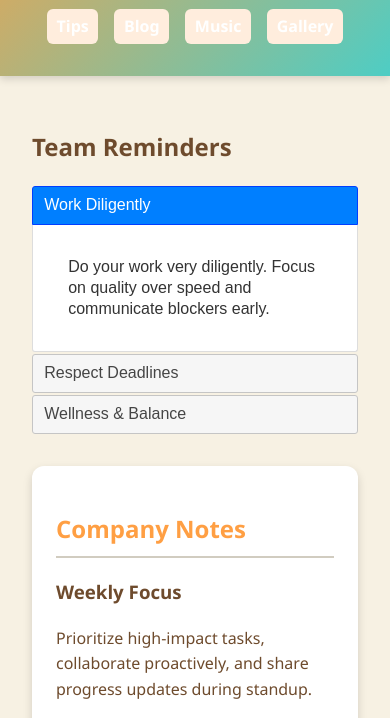
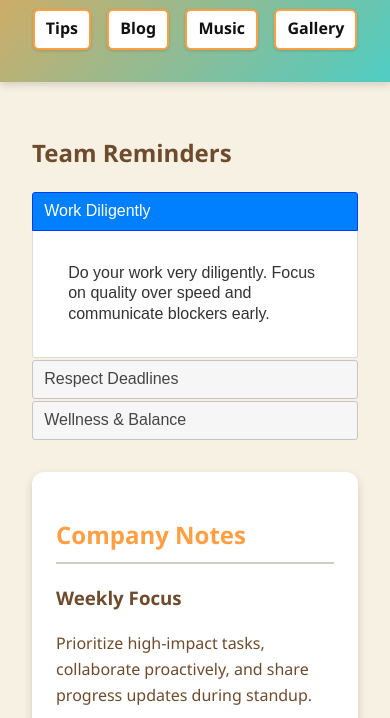
Before and after one commit to stkwiatk/598final, a website: page index.html in a window 390 px wide. Shown: the part 181-899 px from the top of the page. Drawn offline with nearby package versions, Linux system fonts and the light colour scheme; no server answers.

Commit message:
trying to fix the irresponsive piece of shit

```diff
--- a/index.html
+++ b/index.html
@@ -106,13 +106,7 @@
 
   <footer>
     <p>&copy; <span data-i18n="brand.title">Leisure Co.</span></p>
-    <div class="prefs">
-      <div class="api-override">
-        <label for="api-override" data-i18n="api.label">API URL:</label>
-        <input type="url" id="api-override" placeholder="https://your-postman-mock.example" />
-        <button id="save-api" type="button" data-i18n="api.button">Use API</button>
-      </div>
-    </div>
+    <!-- Removed API override UI for GitHub Pages simplicity -->
   </footer>
 
 </body>
--- a/main.js
+++ b/main.js
@@ -29,48 +29,32 @@ $(function () {
     localStorage.setItem('rc_theme_mode', nextMode);
   });
 
-  const apiOverrideInput = $('#api-override');
-  const apiOverrideBtn = $('#save-api');
-  const storedApiOverride = localStorage.getItem('rc_api_override');
-  if (storedApiOverride) apiOverrideInput.val(storedApiOverride);
-  apiOverrideBtn.on('click', function () {
-    const url = (apiOverrideInput.val() || '').trim();
-    if (url) localStorage.setItem('rc_api_override', url); else localStorage.removeItem('rc_api_override');
-    fetchKLove(true);
-  });
+  // Removed API override UI for GitHub Pages simplicity
 
-  // Language switching (i18n)
+  // Language switching (inline dictionaries to avoid fetch issues on GitHub Pages)
   const langSelect = $('#lang');
-  const storedLang = localStorage.getItem('rc_lang') || 'en';
-  langSelect.val(storedLang);
-
+  const I18N = {
+    en: { brand:{title:'Leisure Co.',tagline:'Company leisure page: music, reminders, and whereabouts.'}, nav:{tips:'Tips',blog:'Blog',music:'Music',gallery:'Gallery'}, lang:{label:'Language:'}, reminders:{ title:'Team Reminders', diligence:{title:'Work Diligently',text:'Do your work very diligently. Focus on quality over speed and communicate blockers early.'}, deadlines:{title:'Respect Deadlines',text:'Plan ahead, break tasks into milestones, and keep stakeholders informed to meet delivery dates.'}, wellness:{title:'Wellness & Balance',text:'Take regular breaks, hydrate, and maintain a healthy work-life balance for sustained productivity.'}}, blog:{ title:'Company Notes', weekly:{title:'Weekly Focus',text:'Prioritize high-impact tasks, collaborate proactively, and share progress updates during standup.'}, culture:{title:'Team Culture',text:'Support peers and maintain a friendly, constructive environment.'}}, music:{now:'Now Playing',last:'Last Played'}, gallery:{title:'Employee Whereabouts'}, api:{label:'API URL:',button:'Use API'} },
+    es: { brand:{title:'Leisure Co.',tagline:'Página de ocio de la empresa: música, recordatorios y paraderos.'}, nav:{tips:'Consejos',blog:'Blog',music:'Música',gallery:'Galería'}, lang:{label:'Idioma:'}, reminders:{ title:'Recordatorios del equipo', diligence:{title:'Trabaja con diligencia',text:'Haz tu trabajo con mucha diligencia. Prioriza la calidad sobre la velocidad y comunica bloqueos pronto.'}, deadlines:{title:'Respeta los plazos',text:'Planifica con antelación, divide tareas en hitos e informa a las partes interesadas para cumplir fechas.'}, wellness:{title:'Bienestar y equilibrio',text:'Toma descansos regulares, hidrátate y mantén un equilibrio saludable entre trabajo y vida.'}}, blog:{ title:'Notas de la empresa', weekly:{title:'Enfoque semanal',text:'Prioriza tareas de alto impacto, colabora proactivamente y comparte avances en el standup.'}, culture:{title:'Cultura de equipo',text:'Apoya a tus compañeros y mantén un entorno amigable y constructivo.'}}, music:{now:'Reproduciendo ahora',last:'Últimas reproducidas'}, gallery:{title:'Paraderos de empleados'}, api:{label:'URL de la API:',button:'Usar API'} },
+    hr: { brand:{title:'Leisure Co.',tagline:'Stranica za slobodno vrijeme: glazba, podsjetnici i lokacije.'}, nav:{tips:'Savjeti',blog:'Blog',music:'Glazba',gallery:'Galerija'}, lang:{label:'Jezik:'}, reminders:{ title:'Tim podsjetnici', diligence:{title:'Radite marljivo',text:'Radite vrlo marljivo. Dajte prednost kvaliteti nad brzinom i rano komunicirajte blokade.'}, deadlines:{title:'Poštujte rokove',text:'Planirajte unaprijed, podijelite zadatke na prekretnice i obavještavajte dionike kako biste ispunili rokove.'}, wellness:{title:'Zdravlje i ravnoteža',text:'Uzimajte redovite pauze, hidrirajte se i održavajte zdravu ravnotežu između posla i života.'}}, blog:{ title:'Bilješke tvrtke', weekly:{title:'Tjedni fokus',text:'Prioritet dajte zadacima velikog utjecaja, surađujte proaktivno i dijelite napredak na dnevnim sastancima.'}, culture:{title:'Tim kultura',text:'Podržavajte kolege i održavajte prijateljsko, konstruktivno okruženje.'}}, music:{now:'Sada svira',last:'Zadnje reproducirano'}, gallery:{title:'Lokacije zaposlenika'}, api:{label:'API URL:',button:'Koristi API'} },
+    ja: { brand:{title:'Leisure Co.',tagline:'会社のレジャーページ：音楽、リマインダー、所在情報。'}, nav:{tips:'ヒント',blog:'ブログ',music:'音楽',gallery:'ギャラリー'}, lang:{label:'言語:'}, reminders:{ title:'チームのリマインダー', diligence:{title:'勤勉に働く',text:'非常に勤勉に仕事をしましょう。速度より品質を重視し、課題は早めに共有します。'}, deadlines:{title:'締め切りを守る',text:'事前に計画し、タスクをマイルストーンに分割し、関係者に情報共有して締め切りを守ります。'}, wellness:{title:'健康とバランス',text:'定期的に休憩を取り、水分補給をし、健全なワークライフバランスを保ちましょう。'}}, blog:{ title:'会社ノート', weekly:{title:'今週の注力',text:'影響の大きいタスクを優先し、積極的に協力し、スタンドアップで進捗を共有します。'}, culture:{title:'チーム文化',text:'仲間を支援し、友好的で建設的な環境を維持します。'}}, music:{now:'再生中',last:'最近再生'}, gallery:{title:'従業員の所在'}, api:{label:'API URL:',button:'APIを使用'} }
+  };
   function applyTranslations(dict) {
     $('[data-i18n]').each(function () {
       const key = $(this).data('i18n');
       const parts = key.split('.');
       let cur = dict;
-      for (let p of parts) {
-        if (cur && typeof cur === 'object' && p in cur) cur = cur[p]; else { cur = null; break; }
-      }
-      if (typeof cur === 'string') {
-        $(this).text(cur);
-      }
+      for (let p of parts) { if (cur && typeof cur === 'object' && p in cur) cur = cur[p]; else { cur = null; break; } }
+      if (typeof cur === 'string') $(this).text(cur);
     });
   }
-
-  function loadLang(code) {
-    const url = `./data/i18n/${code}.json`;
-    return fetch(url)
-      .then(r => { if (!r.ok) throw new Error('lang not found'); return r.json(); })
-      .then(applyTranslations)
-      .catch(() => {});
-  }
-
-  loadLang(storedLang);
+  const storedLang = localStorage.getItem('rc_lang') || 'en';
+  langSelect.val(storedLang);
+  applyTranslations(I18N[storedLang] || I18N.en);
   langSelect.on('change', function () {
     const code = $(this).val();
     localStorage.setItem('rc_lang', code);
-    loadLang(code);
+    applyTranslations(I18N[code] || I18N.en);
   });
 
   const lastPlayedEl = $('#last-played');
@@ -126,6 +110,8 @@ $(function () {
     }
     const override = getOverride();
     const chain = [];
+    // Prefer mock on GitHub Pages to ensure content loads
+    chain.push(mockUrl);
     if (override) chain.push(override);
     chain.push(
       proxyUrl,
@@ -134,7 +120,7 @@ $(function () {
       'https://api.allorigins.win/raw?url=' + encodeURIComponent(liveUrl),
       'https://cors.isomorphic-git.org/' + liveUrl,
       'https://thingproxy.freeboard.io/fetch/' + liveUrl,
-      mockUrl
+      // mock already first
     );
     (function next(i) {
       if (i >= chain.length) { nowTitleEl.text('Error loading K-Love'); return; }
--- a/vibes.css
+++ b/vibes.css
@@ -69,14 +69,15 @@ header {
   gap: 1rem;
 }
 .site-nav a {
-  color: #fff;
-  font-weight: 600;
+  color: #111;
+  font-weight: 700;
   text-decoration: none;
-  padding: 0.3rem 0.6rem;
+  padding: 0.35rem 0.7rem;
   border-radius: 6px;
-  background: rgba(255,255,255,0.15);
+  background: #fff;
+  box-shadow: 0 1px 3px var(--shadow);
 }
-.site-nav a:hover { background: rgba(255,255,255,0.25); }
+.site-nav a:hover { background: #f8f8f8; }
 
 /* Language selector */
 .lang-select {
@@ -87,6 +88,9 @@ header {
   align-items: center;
   gap: 0.4rem;
   color: #fff;
+  background: rgba(0,0,0,0.2);
+  padding: 0.25rem 0.5rem;
+  border-radius: 6px;
 }
 .lang-select select {
   padding: 0.25rem 0.5rem;
@@ -123,8 +127,8 @@ main {
 .now-playing { background: var(--sand); }
 .now-playing img { border-color: var(--sunset); }
 .last-track { box-shadow: 0 2px 5px var(--shadow); }
-.site-nav a { background: color-mix(in oklab, var(--sunset) 20%, white); }
-.theme-btn { background: color-mix(in oklab, var(--sky) 25%, white); }
+.site-nav a { border: 2px solid var(--sunset); }
+.theme-btn { background: #ffffffcc; }
 
 .blog, .music {
   flex: 1 1 400px;
```
